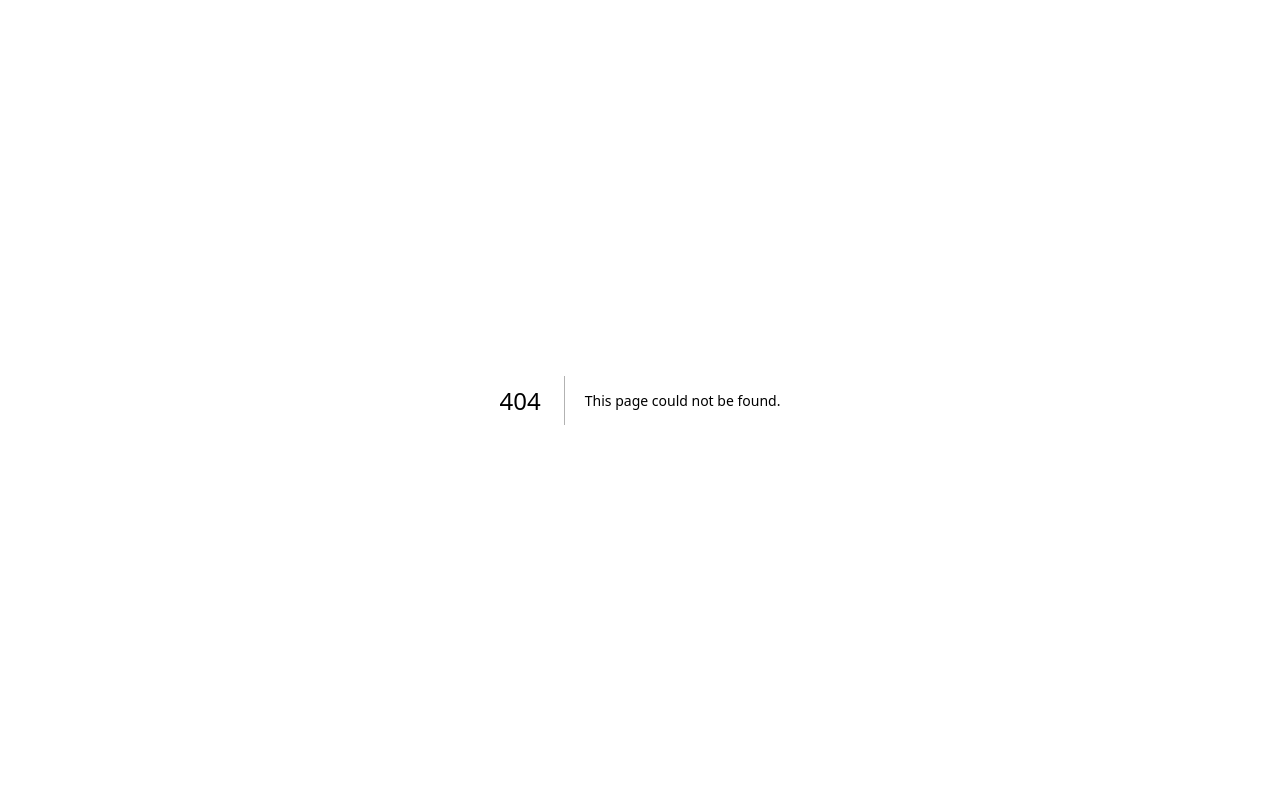
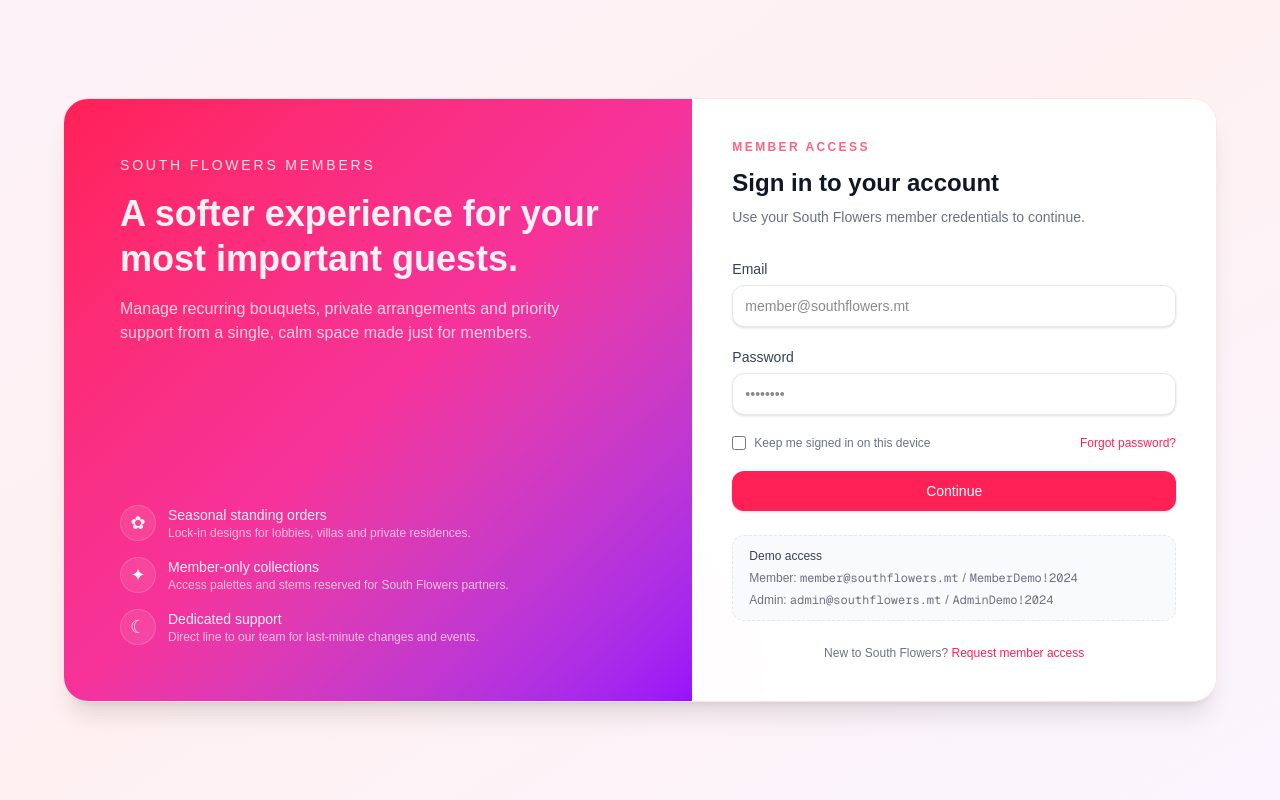
Before and after one commit to Gbun420/south-flowers-portal, a Next.js app: page /auth/login in a window 1280 px wide. Before the commit this address had no page. Built offline with nearby package versions, Linux system fonts and the light colour scheme.

Commit message:
Add designed member login landing page

```diff
--- /dev/null
+++ b/src/app/auth/login/page.tsx
@@ -0,0 +1,171 @@
+"use client";
+
+import Link from "next/link";
+import { useRouter } from "next/navigation";
+
+export default function MemberLoginPage() {
+  const router = useRouter();
+
+  function handleSubmit(event: React.FormEvent<HTMLFormElement>) {
+    event.preventDefault();
+    // Mock login – navigate to member area
+    router.push("/member");
+  }
+
+  return (
+    <div className="min-h-screen bg-gradient-to-br from-pink-50 via-rose-50 to-purple-50 flex items-center justify-center px-4 py-10">
+      <div className="w-full max-w-6xl rounded-3xl bg-white/80 shadow-xl ring-1 ring-rose-100 backdrop-blur-sm grid grid-cols-1 md:grid-cols-[1.2fr_1fr] overflow-hidden">
+        {/* Left hero */}
+        <div className="relative p-10 md:p-14 flex flex-col justify-between bg-gradient-to-br from-rose-500 via-pink-500 to-purple-600 text-rose-50">
+          <div>
+            <p className="text-sm uppercase tracking-[0.2em] text-rose-100 mb-4">
+              South Flowers Members
+            </p>
+            <h1 className="text-3xl md:text-4xl font-semibold leading-tight mb-4">
+              A softer experience for your
+              <span className="block font-bold">most important guests.</span>
+            </h1>
+            <p className="text-sm md:text-base text-rose-100/90 max-w-md">
+              Manage recurring bouquets, private arrangements and priority support
+              from a single, calm space made just for members.
+            </p>
+          </div>
+
+          <div className="mt-10 md:mt-0 space-y-4">
+            <div className="flex items-center gap-3">
+              <div className="h-9 w-9 rounded-full bg-rose-100/10 border border-rose-100/20 flex items-center justify-center">
+                <span className="text-lg">✿</span>
+              </div>
+              <div>
+                <p className="text-sm font-medium">Seasonal standing orders</p>
+                <p className="text-xs text-rose-100/80">
+                  Lock-in designs for lobbies, villas and private residences.
+                </p>
+              </div>
+            </div>
+
+            <div className="flex items-center gap-3">
+              <div className="h-9 w-9 rounded-full bg-rose-100/10 border border-rose-100/20 flex items-center justify-center">
+                <span className="text-lg">✦</span>
+              </div>
+              <div>
+                <p className="text-sm font-medium">Member-only collections</p>
+                <p className="text-xs text-rose-100/80">
+                  Access palettes and stems reserved for South Flowers partners.
+                </p>
+              </div>
+            </div>
+
+            <div className="flex items-center gap-3">
+              <div className="h-9 w-9 rounded-full bg-rose-100/10 border border-rose-100/20 flex items-center justify-center">
+                <span className="text-lg">☾</span>
+              </div>
+              <div>
+                <p className="text-sm font-medium">Dedicated support</p>
+                <p className="text-xs text-rose-100/80">
+                  Direct line to our team for last‑minute changes and events.
+                </p>
+              </div>
+            </div>
+          </div>
+
+          {/* Abstract petals */}
+          <div className="pointer-events-none absolute inset-0 -z-10">
+            <div className="absolute -bottom-24 -right-16 h-64 w-64 rounded-full bg-pink-300/30 blur-3xl" />
+            <div className="absolute -top-10 -left-10 h-40 w-40 rounded-full bg-purple-400/25 blur-3xl" />
+          </div>
+        </div>
+
+        {/* Right login card */}
+        <div className="p-8 md:p-10 bg-white/90 flex flex-col justify-center">
+          <div className="mb-8">
+            <p className="text-xs font-semibold tracking-[0.2em] text-rose-400 mb-3">
+              MEMBER ACCESS
+            </p>
+            <h2 className="text-2xl font-semibold text-gray-900 mb-2">
+              Sign in to your account
+            </h2>
+            <p className="text-sm text-gray-500">
+              Use your South Flowers member credentials to continue.
+            </p>
+          </div>
+
+          <form onSubmit={handleSubmit} className="space-y-5">
+            <div className="space-y-1.5">
+              <label htmlFor="email" className="block text-sm font-medium text-gray-700">
+                Email
+              </label>
+              <input
+                id="email"
+                type="email"
+                required
+                className="block w-full rounded-xl border border-gray-200 bg-white px-3 py-2.5 text-sm shadow-sm focus-visible:outline-none focus-visible:ring-2 focus-visible:ring-rose-400 focus-visible:border-rose-300"
+                placeholder="member@southflowers.mt"
+              />
+            </div>
+
+            <div className="space-y-1.5">
+              <label htmlFor="password" className="block text-sm font-medium text-gray-700">
+                Password
+              </label>
+              <input
+                id="password"
+                type="password"
+                required
+                className="block w-full rounded-xl border border-gray-200 bg-white px-3 py-2.5 text-sm shadow-sm focus-visible:outline-none focus-visible:ring-2 focus-visible:ring-rose-400 focus-visible:border-rose-300"
+                placeholder="••••••••"
+              />
+            </div>
+
+            <div className="flex items-center justify-between text-xs text-gray-500">
+              <label className="inline-flex items-center gap-2">
+                <input
+                  type="checkbox"
+                  className="h-3.5 w-3.5 rounded border-gray-300 text-rose-500 focus-visible:outline-none focus-visible:ring-1 focus-visible:ring-rose-400"
+                />
+                <span>Keep me signed in on this device</span>
+              </label>
+              <button
+                type="button"
+                className="text-rose-500 hover:text-rose-600 font-medium"
+              >
+                Forgot password?
+              </button>
+            </div>
+
+            <button
+              type="submit"
+              className="inline-flex w-full items-center justify-center rounded-xl bg-rose-500 px-4 py-2.5 text-sm font-medium text-white shadow-sm transition hover:bg-rose-600 focus-visible:outline-none focus-visible:ring-2 focus-visible:ring-rose-400 focus-visible:ring-offset-1 focus-visible:ring-offset-rose-50"
+            >
+              Continue
+            </button>
+          </form>
+
+          <div className="mt-6 rounded-xl border border-dashed border-gray-200 bg-gray-50 px-4 py-3 text-xs text-gray-500 space-y-1.5">
+            <p className="font-medium text-gray-700">Demo access</p>
+            <p>
+              Member: <span className="font-mono">member@southflowers.mt</span>
+              <span className="mx-1">/</span>
+              <span className="font-mono">MemberDemo!2024</span>
+            </p>
+            <p>
+              Admin: <span className="font-mono">admin@southflowers.mt</span>
+              <span className="mx-1">/</span>
+              <span className="font-mono">AdminDemo!2024</span>
+            </p>
+          </div>
+
+          <p className="mt-6 text-xs text-gray-500 text-center">
+            New to South Flowers?{" "}
+            <Link
+              href="/auth/register"
+              className="font-medium text-rose-500 hover:text-rose-600"
+            >
+              Request member access
+            </Link>
+          </p>
+        </div>
+      </div>
+    </div>
+  );
+}
```
